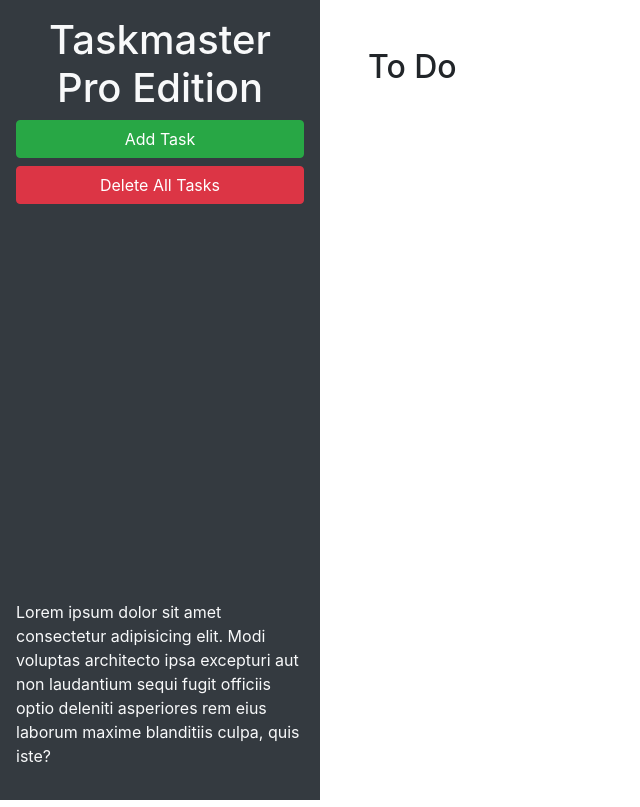
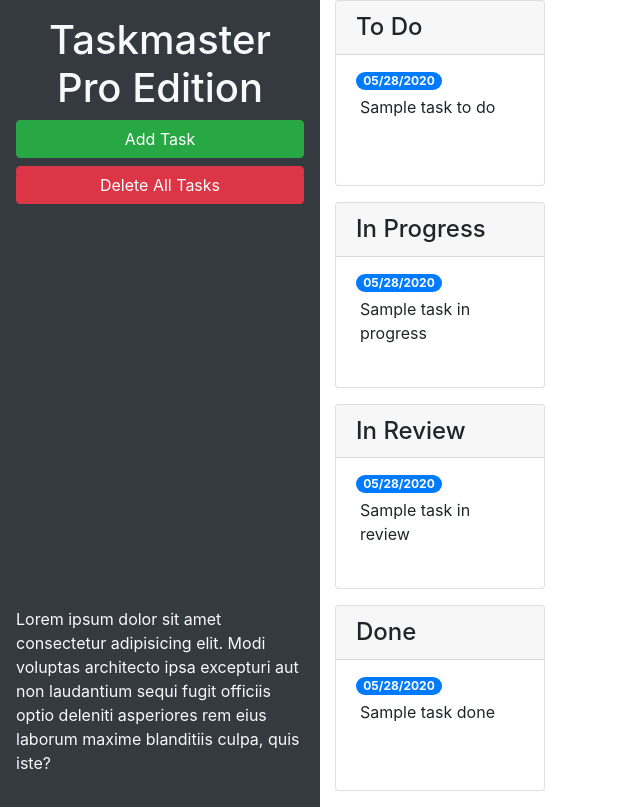
Before and after one commit to Emilyrh1058/taskmaster-pro, a plain HTML site: page index.html in a window 1280 px wide. Shown: the whole page, without its empty margins (0-640 px from the left). Drawn offline with nearby package versions, Linux system fonts and the light colour scheme.

Commit message:
added cards to task divs

```diff
--- a/assets/js/script.js
+++ b/assets/js/script.js
@@ -32,6 +32,7 @@ var loadTasks = function () {
 
   // loop over object properties
   $.each(tasks, function (list, arr) {
+    console.log(list, arr)
     // then loop over sub-array
     arr.forEach(function (task) {
       createTask(task.text, task.date, list);
--- a/index.html
+++ b/index.html
@@ -11,7 +11,6 @@
 </head>
 
 <body>
-
   <div class="row min-vh-100 no-gutters">
     <header class="col-12 col-lg-3 bg-dark text-light d-flex flex-column p-4 p-lg-3">
       <h1 class="text-center">Taskmaster Pro Edition</h1>
@@ -23,10 +22,67 @@
         laudantium sequi fugit officiis optio deleniti asperiores rem eius laborum maxime blanditiis culpa, quis iste?
       </p>
     </header>
-    <main class="col-12 col-lg-9">
-      <div class="m-5">
-        <h2>To Do</h2>
-        <ul id="list-toDo" class="list-group"> </ul>
+      <main class="col-12 col-lg-9">
+        <div class="col-12 col-md-6 col-xl-3 mb-3">
+          <div class="card">
+            <h4 class="card-header">
+              To Do
+            </h4>
+            <ul id="list-toDo" class="list-group list-group-flush">
+              <li class="list-group-item">
+                <span class="badge badge-primary badge-pill">05/28/2020</span>
+                <p class="m-1">Sample task to do</p>
+              </li>
+            </ul>
+          </div>
+        </div>
+        <!-- todo end -->
+        <!-- in progress start -->
+      <div class="col-12 col-md-6 col-xl-3 mb-3">
+        <div class="card">
+          <h4 class="card-header">
+            In Progress
+          </h4>
+          <ul id="list-inProgress" class="list-group list-group-flush">
+            <li class="list-group-item">
+              <span class="badge badge-primary badge-pill">05/28/2020</span>
+              <p class="m-1">Sample task in progress</p>
+            </li>
+          </ul>
+        </div>
+      </div>
+        <!-- in progress end -->
+        <!-- in review start -->
+        <div class="col-12 col-md-6 col-xl-3 mb-3">
+          <div class="card">
+            <h4 class="card-header">
+              In Review
+            </h4>
+            <ul id="list-inReview" class="list-group list-group-flush">
+              <li class="list-group-item">
+                <span class="badge badge-primary badge-pill">05/28/2020</span>
+                <p class="m-1">Sample task in review</p>
+              </li>
+            </ul>
+          </div>
+        </div>
+        <!-- in review end -->
+        <!-- done start -->
+        <div class="col-12 col-md-6 col-xl-3 mb-3">
+          <div class="card">
+            <h4 class="card-header">
+              Done
+            </h4>
+            <ul id="list-done" class="list-group list-group-flush">
+              <li class="list-group-item">
+                <span class="badge badge-primary badge-pill">05/28/2020</span>
+                <p class="m-1">Sample task done</p>
+              </li>
+            </ul>
+          </div>
+        </div>
+        <!-- done end -->
+  </div>
       </div>
     </main>
   </div>
```
